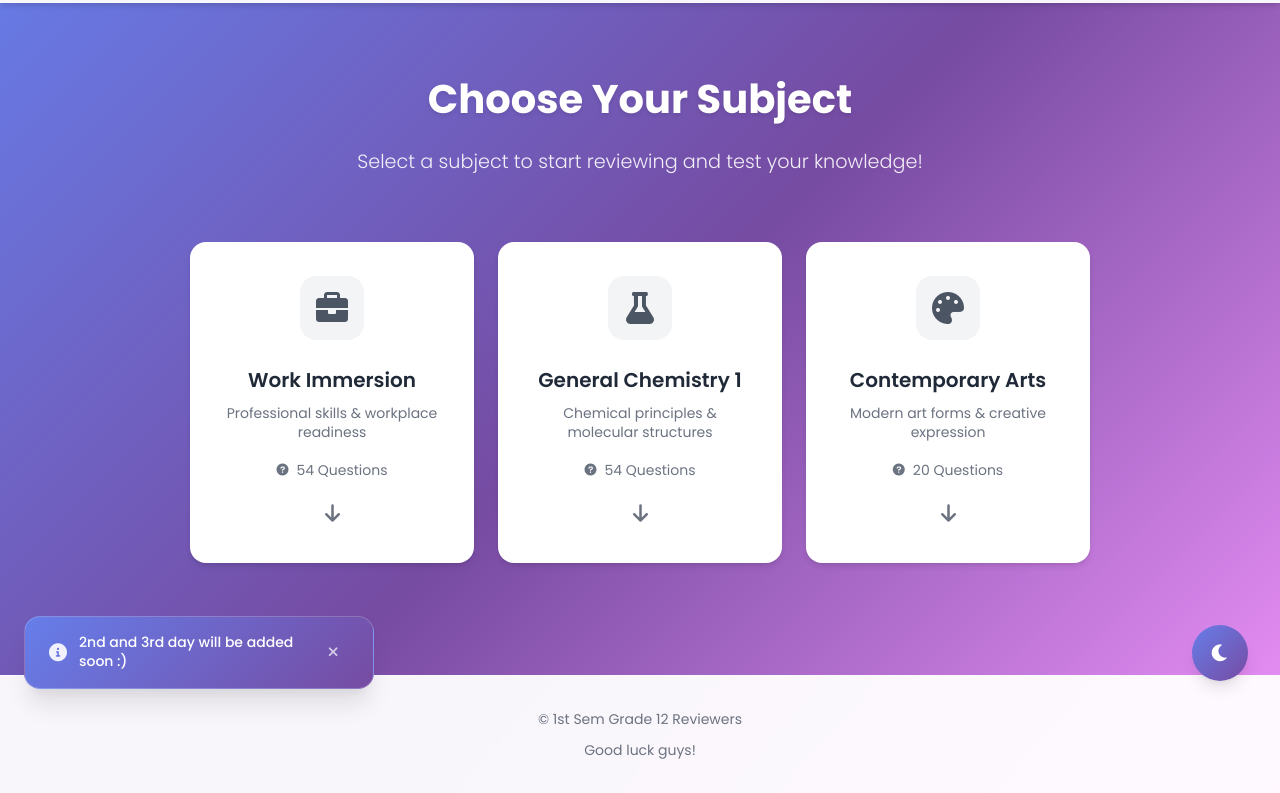
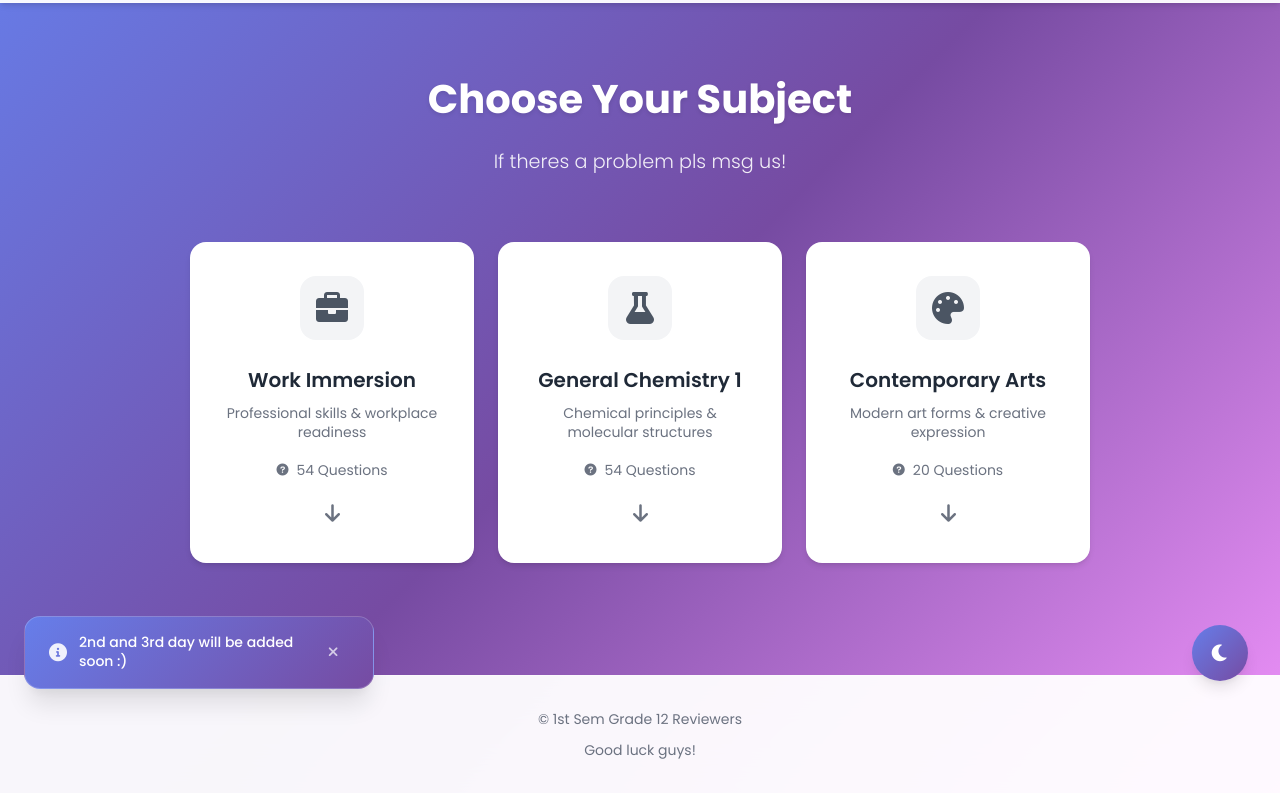
Before and after one commit to psdunescoteam/1st-sem-midterms, a plain HTML site: page index.html in a window 1280 px wide. Shown: the part 87-880 px from the top of the page. Drawn offline with Linux system fonts and the light colour scheme.

Commit message:
change index.html

```diff
--- a/index.html
+++ b/index.html
@@ -37,7 +37,7 @@
             <div class="container">
                 <div class="welcome-section">
                     <h2>Choose Your Subject</h2>
-                    <p>Select a subject to start reviewing and test your knowledge!</p>
+                    <p>If theres a problem pls msg us!</p>
                 </div>
 
                 <div class="subjects-grid">
```
